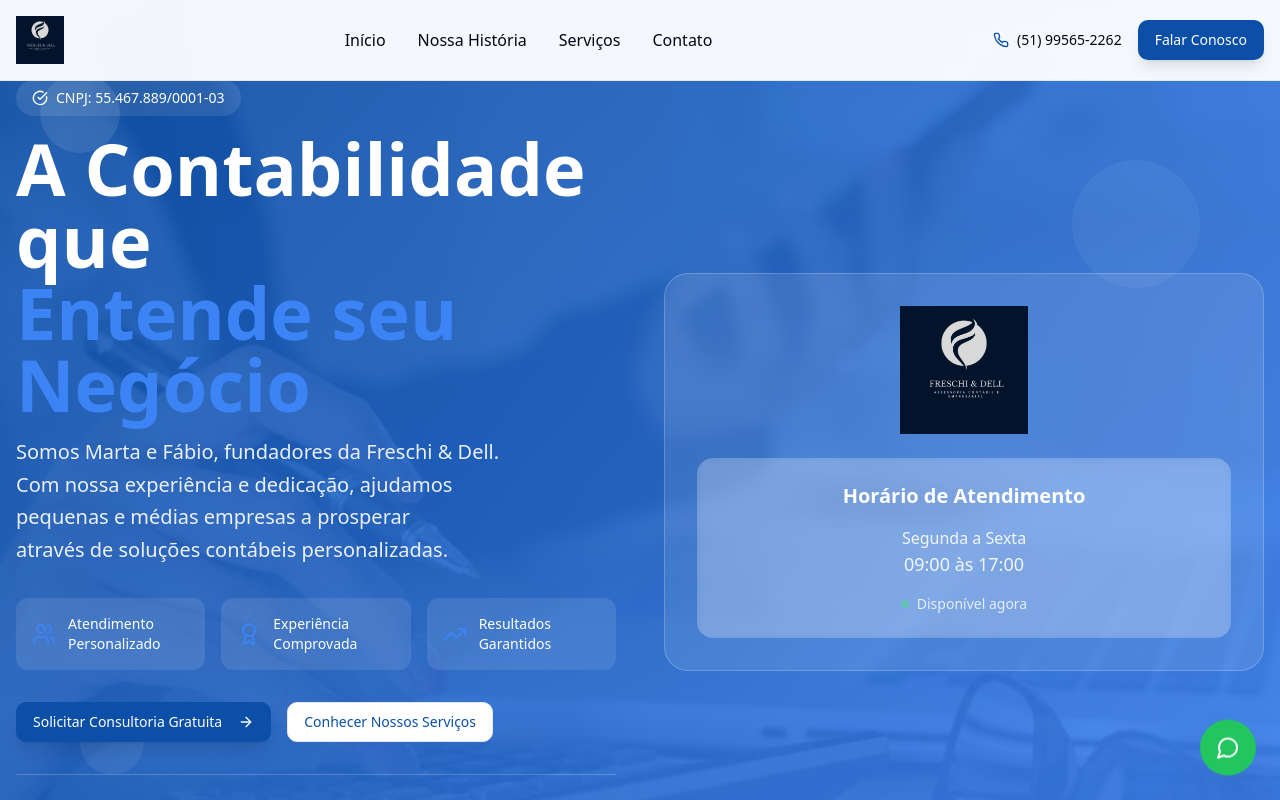
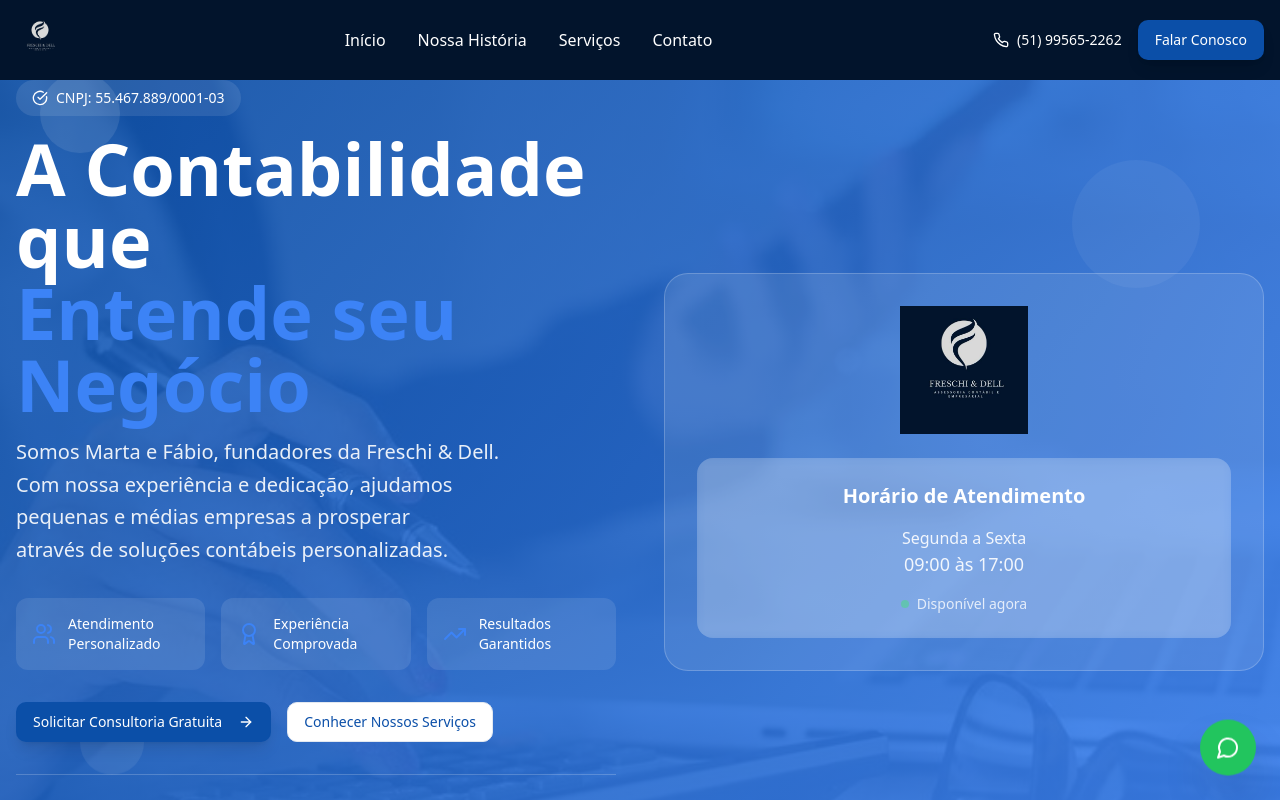
Before and after one commit to DevZipMateus/freschi-dell-showcase, a React (Vite) app: page / in a window 1280 px wide. Shown: the top 800 px of the page. Built offline with nearby package versions, Linux system fonts and the light colour scheme.

Commit message:
Change header background and text color
Update the header component to use a dark background color (#02142c) and white text for improved contrast and visual appeal.

```diff
--- a/src/components/Header.tsx
+++ b/src/components/Header.tsx
@@ -26,7 +26,8 @@ const Header = () => {
 
   return (
     <header className={cn(
-      "navbar-fixed transition-all duration-300",
+      "fixed top-0 left-0 right-0 z-50 transition-all duration-300",
+      "bg-[#02142c]",
       isScrolled && "shadow-lg"
     )}>
       <div className="container mx-auto px-4">
@@ -46,7 +47,7 @@ const Header = () => {
               <a
                 key={item.href}
                 href={item.href}
-                className="text-foreground hover:text-primary transition-colors font-medium"
+                className="text-white hover:text-gray-300 transition-colors font-medium"
               >
                 {item.label}
               </a>
@@ -55,8 +56,8 @@ const Header = () => {
 
           {/* Contact Info - Desktop */}
           <div className="hidden lg:flex items-center space-x-4">
-            <div className="flex items-center space-x-2 text-sm">
-              <Phone className="w-4 h-4 text-primary" />
+            <div className="flex items-center space-x-2 text-sm text-white">
+              <Phone className="w-4 h-4 text-white" />
               <span>(51) 99565-2262</span>
             </div>
             <Button
@@ -73,7 +74,7 @@ const Header = () => {
           <Button
             variant="ghost"
             size="icon"
-            className="md:hidden"
+            className="md:hidden text-white hover:bg-white/10"
             onClick={() => setIsMenuOpen(!isMenuOpen)}
           >
             {isMenuOpen ? <X className="w-6 h-6" /> : <Menu className="w-6 h-6" />}
@@ -82,25 +83,25 @@ const Header = () => {
 
         {/* Mobile Menu */}
         {isMenuOpen && (
-          <div className="md:hidden py-4 border-t border-border">
+          <div className="md:hidden py-4 border-t border-white/20">
             <nav className="flex flex-col space-y-4">
               {navigationItems.map((item) => (
                 <a
                   key={item.href}
                   href={item.href}
-                  className="text-foreground hover:text-primary transition-colors font-medium py-2"
+                  className="text-white hover:text-gray-300 transition-colors font-medium py-2"
                   onClick={() => setIsMenuOpen(false)}
                 >
                   {item.label}
                 </a>
               ))}
               <div className="pt-4 space-y-3">
-                <div className="flex items-center space-x-2 text-sm">
-                  <Phone className="w-4 h-4 text-primary" />
+                <div className="flex items-center space-x-2 text-sm text-white">
+                  <Phone className="w-4 h-4 text-white" />
                   <span>(51) 99565-2262</span>
                 </div>
-                <div className="flex items-center space-x-2 text-sm">
-                  <Mail className="w-4 h-4 text-primary" />
+                <div className="flex items-center space-x-2 text-sm text-white">
+                  <Mail className="w-4 h-4 text-white" />
                   <span>contabilidade@freschidell.com</span>
                 </div>
                 <Button
```
